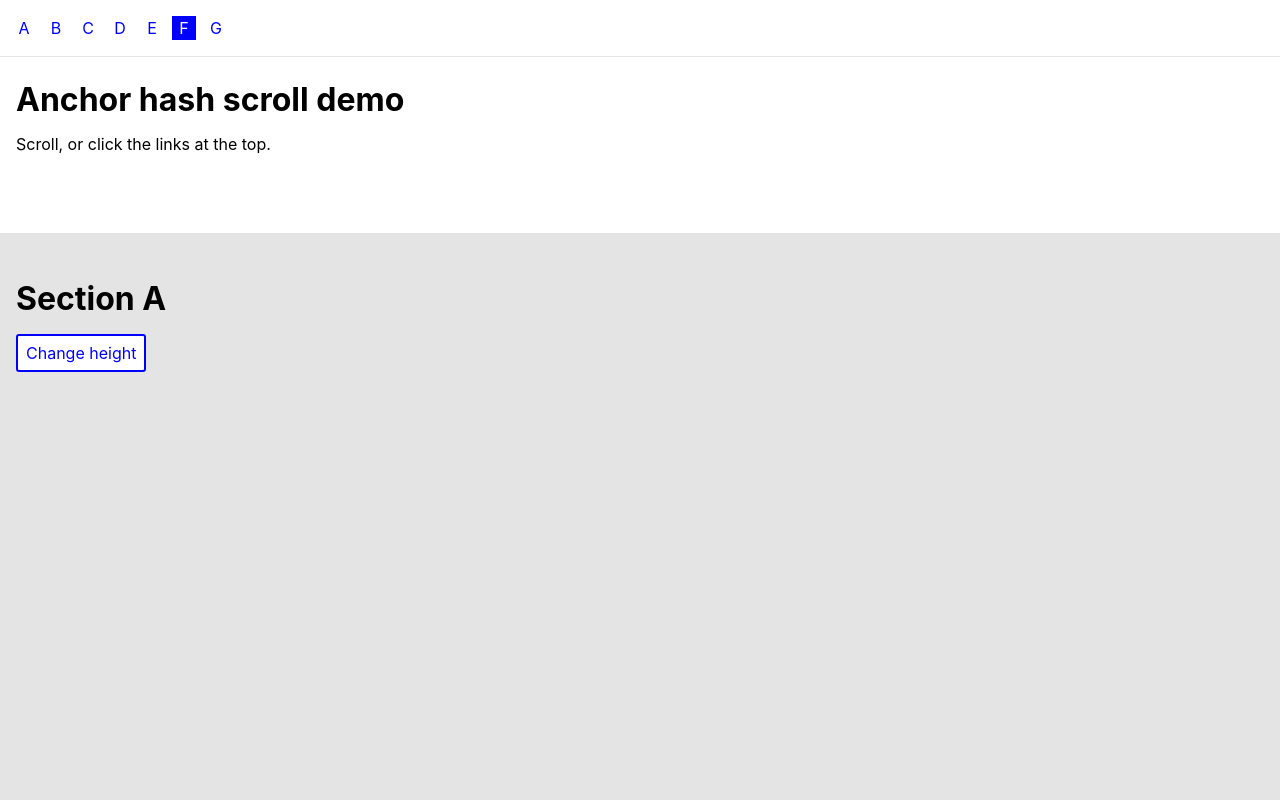
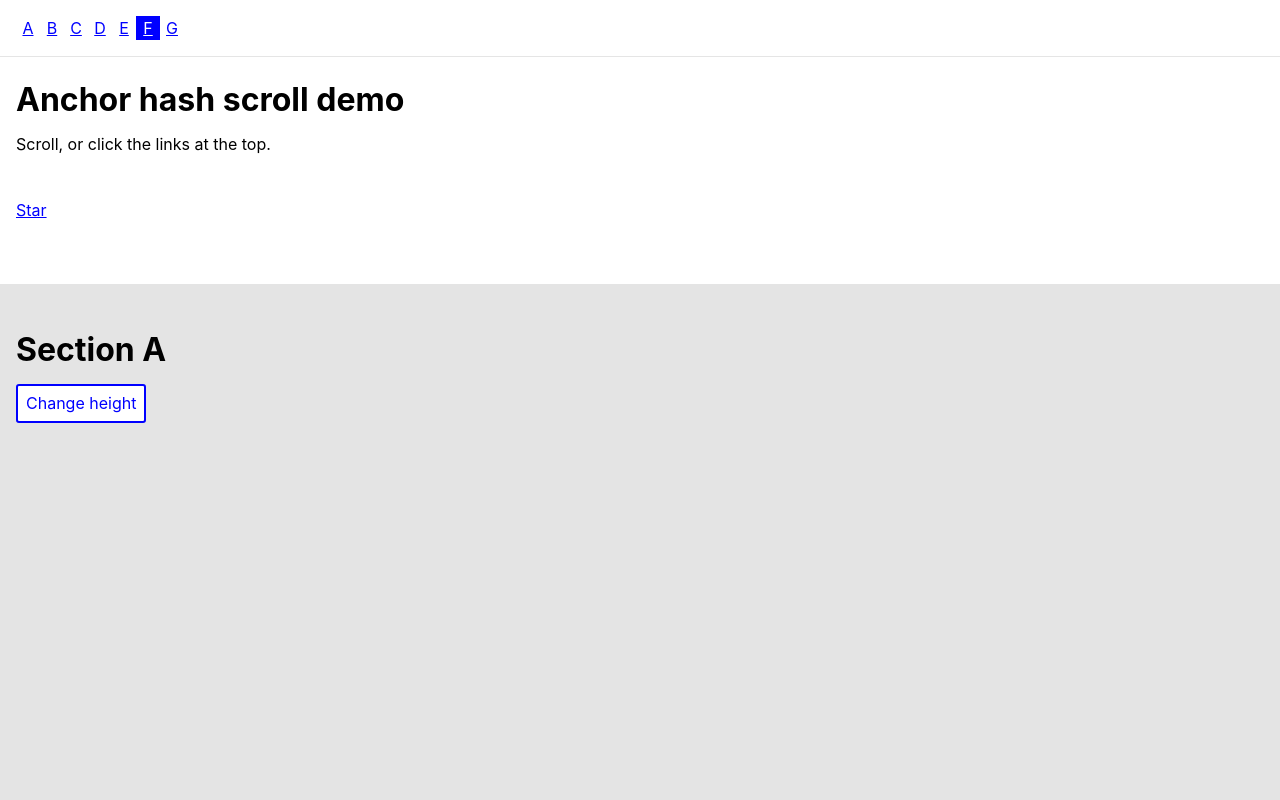
Before and after one commit to jayrbolton/anchor-hash-scroll, a website with bundled scripts: page docs/index.html in a window 1280 px wide. Shown: the top 800 px of the page. Built offline with nearby package versions, Linux system fonts and the light colour scheme.

Commit message:
Update demo page

```diff
--- a/docs/build.js
+++ b/docs/build.js
@@ -12,17 +12,22 @@ var nav = elm('nav')
 var main = elm('main')
 var sectionNames = ['A','B','C','D','E','F','G']
 var body = document.body
+var eyes = '&#128064; '
+var space = '&nbsp; '
 
 sectionNames.forEach(function(x) {
   var section = elm('section')
   var h1 = elm('h1')
   var a = elm('a')
   var btn = elm('button')
+  var span = elm('span')
   btn.innerHTML = 'Change height'
   btn.addEventListener('click', changeHeight)
   a.href = '#' + x
   a.innerHTML = x
+  span.innerHTML = space + eyes
   h1.innerHTML = 'Section ' + x
+  h1.appendChild(span)
   section.id = x
   section.style.paddingBottom = randHeight()
   section.appendChild(h1)
@@ -44,7 +49,6 @@ scroll({
 },{"../index.js":2}],2:[function(require,module,exports){
 var jump = require('jump.js')
 
-// Main initialization function to add scroll functionality
 function init(config) {
   // Find all anchor links that have a hash href
   var currentHash = null
--- a/docs/index.css
+++ b/docs/index.css
@@ -10,18 +10,20 @@ body {
   font-size: 16px;
 }
 a {
+  color: blue;
+}
+nav a {
   line-height: 1.5rem;
   width: 1.5rem;
   display: inline-block;
-  text-decoration: none;
-  color: blue;
   text-align: center;
-  margin: 0 .25rem;
 }
 a[data-active='true'] {
   background: blue;
   color: white;
 }
+section span { opacity: 0; }
+section[data-active='true'] span { opacity: 1; }
 nav {
   position: fixed;
   top: 0;
@@ -29,7 +31,7 @@ nav {
   right: 0;
   background: white;
   border-bottom: 1px solid rgba(0,0,0,0.1);
-  padding: 1rem .5rem;
+  padding: 1rem;
 }
 button {
   background: white;
--- a/docs/index.html
+++ b/docs/index.html
@@ -10,7 +10,11 @@
     <div style='padding: 4rem 1rem'>
       <h1>Anchor hash scroll demo</h1>
       <p>Scroll, or click the links at the top.</p>
+      <div style='padding-top: 2rem'>
+        <a class="github-button" href="https://github.com/jayrbolton/anchor-hash-scroll" data-icon="octicon-star" data-style="mega" aria-label="Star jayrbolton/anchor-hash-scroll on GitHub">Star</a>
+      </div>
     </div>
   </body>
   <script src='./build.js'></script>
+  <script async defer src="https://buttons.github.io/buttons.js"></script>
 </html>
--- a/docs/index.js
+++ b/docs/index.js
@@ -11,17 +11,22 @@ var nav = elm('nav')
 var main = elm('main')
 var sectionNames = ['A','B','C','D','E','F','G']
 var body = document.body
+var eyes = '&#128064; '
+var space = '&nbsp; '
 
 sectionNames.forEach(function(x) {
   var section = elm('section')
   var h1 = elm('h1')
   var a = elm('a')
   var btn = elm('button')
+  var span = elm('span')
   btn.innerHTML = 'Change height'
   btn.addEventListener('click', changeHeight)
   a.href = '#' + x
   a.innerHTML = x
+  span.innerHTML = space + eyes
   h1.innerHTML = 'Section ' + x
+  h1.appendChild(span)
   section.id = x
   section.style.paddingBottom = randHeight()
   section.appendChild(h1)
--- a/index.js
+++ b/index.js
@@ -1,6 +1,5 @@
 var jump = require('jump.js')
 
-// Main initialization function to add scroll functionality
 function init(config) {
   // Find all anchor links that have a hash href
   var currentHash = null
```
